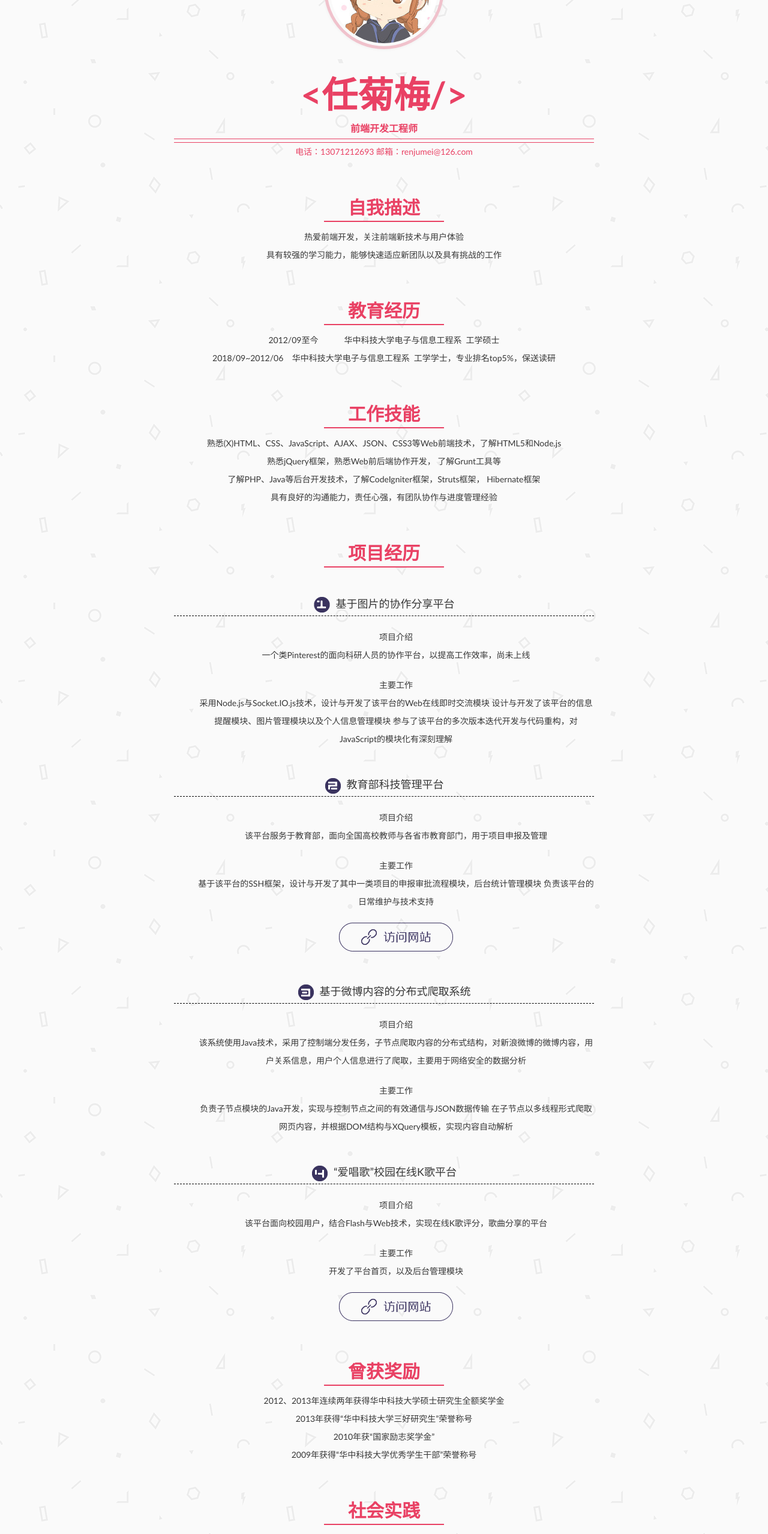
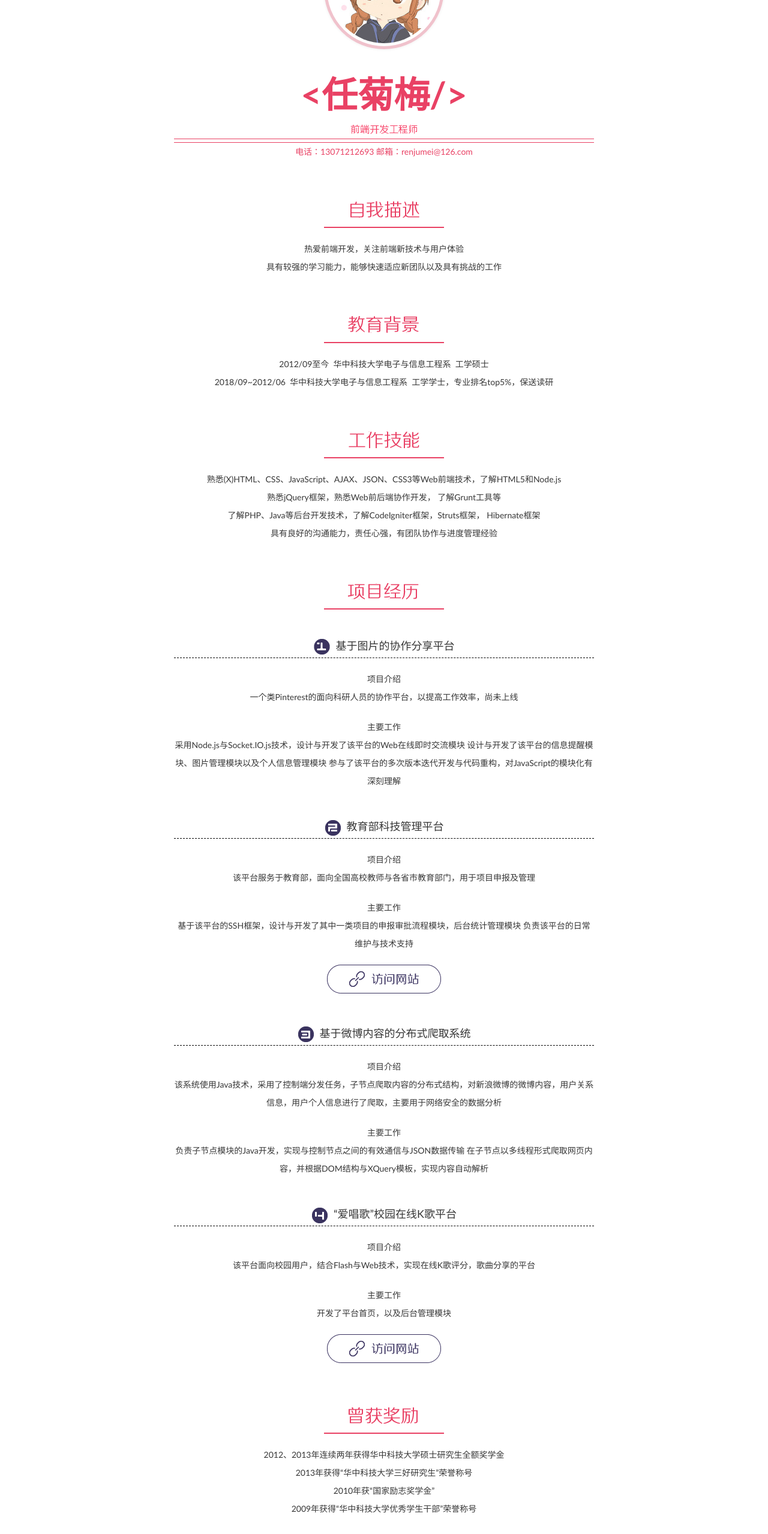
Before and after one commit to youjuzi/youjuzi.github.io, a plain HTML site: page index.html in a window 1280 px wide. Shown: the part 240-2797 px from the top of the page at 60% size. Drawn offline with Linux system fonts and the light colour scheme.

Commit message:
update my cv secondly

```diff
--- a/index.html
+++ b/index.html
@@ -20,7 +20,7 @@
         <div class="line-border">
           <img src="images/0.jpg"/>
           <h1 id="project_title"><任菊梅/></h1>
-          <h6>前端开发工程师</h6>
+          <h6><em class="work-title"></em></h6>
         </div>
       </div>
       <p>电话：13071212693 邮箱：renjumei@126.com</p>
@@ -32,22 +32,22 @@
   <div id="main_content_wrap" class="outer">
     <section id="main_content" class="inner">
 
-      <h3>自我描述</h3>
+      <h3><em class="dl-title-content dl-title-self"></em></h3>
       <p>热爱前端开发，关注前端新技术与用户体验</p>
       <p>具有较强的学习能力，能够快速适应新团队以及具有挑战的工作</p>
 
 
-      <h3>教育经历</h3>
-      <p>2012/09至今&nbsp;&nbsp;&nbsp;&nbsp;&nbsp;&nbsp;&nbsp;&nbsp;&nbsp;&nbsp;&nbsp;&nbsp;华中科技大学电子与信息工程系&nbsp;&nbsp;工学硕士</p>
-      <p>2018/09~2012/06&nbsp;&nbsp;&nbsp;&nbsp;华中科技大学电子与信息工程系&nbsp;&nbsp;工学学士，专业排名top5%，保送读研</p>
+      <h3><em class="dl-title-content dl-title-edu"></em></h3>
+      <p>2012/09至今&nbsp;&nbsp;华中科技大学电子与信息工程系&nbsp;&nbsp;工学硕士</p>
+      <p>2018/09~2012/06&nbsp;&nbsp;华中科技大学电子与信息工程系&nbsp;&nbsp;工学学士，专业排名top5%，保送读研</p>
 
-      <h3>工作技能</h3>
+      <h3><em class="dl-title-content dl-title-work"></em></h3>
       <p>熟悉(X)HTML、CSS、JavaScript、AJAX、JSON、CSS3等Web前端技术，了解HTML5和Node.js</p>
       <p>熟悉jQuery框架，熟悉Web前后端协作开发， 了解Grunt工具等</p>
       <p>了解PHP、Java等后台开发技术，了解CodeIgniter框架，Struts框架， Hibernate框架</p>
       <p>具有良好的沟通能力，责任心强，有团队协作与进度管理经验</p>
 
-      <h3>项目经历</h3>
+      <h3><em class="dl-title-content dl-title-projects"></em></h3>
       <dl>
         <dt><em class="project-title-icon icon-1"></em>基于图片的协作分享平台</dt>
         <dd>
@@ -105,13 +105,13 @@
         <dd><a href="http://www.ichangge.net" target="_blank"></a></dd>
       </dl>
 
-      <h3>曾获奖励</h3>
+      <h3><em class="dl-title-content dl-title-award"></em></h3>
       <p>2012、2013年连续两年获得华中科技大学硕士研究生全额奖学金</p>
       <p>2013年获得“华中科技大学三好研究生”荣誉称号</p>
       <p>2010年获“国家励志奖学金”</p>
       <p>2009年获得“华中科技大学优秀学生干部”荣誉称号</p>
 
-      <h3>社会实践</h3>
+      <h3><em class="dl-title-content dl-title-social"></em></h3>
       <p>2012.09至今 担任华中科技大学电信系留学生班主任，负责留学生教务学习等相关事宜</p>
       <p>2012.02 ~ 2012.07 担任华中科技大学电信系本科教务科助管，协助教务科负责人处理本科生日常教务</p>
     </section>
--- a/stylesheets/stylesheet.css
+++ b/stylesheets/stylesheet.css
@@ -1,11 +1,15 @@
 body {
   box-sizing: border-box;
-  background: url('../images/geometry.png') repeat top;
+  /*background: url('../images/geometry.png') repeat top;*/
   color:#373737;
   font-size: 16px;
   font-family: 微软雅黑, 'Myriad Pro', Calibri, Helvetica, Arial, sans-serif;
   line-height: 1.5;
   -webkit-font-smoothing: antialiased;
+}
+em {
+  display: inline-block;
+  vertical-align: middle;
 }
 h1, h2, h3, h4, h5, h6, p, dl {
   padding: 0;
@@ -16,7 +20,8 @@ h1 {
   font-size: 60px;
 }
 h3 {
-  margin: 55px auto 10px;
+  margin: 55px auto 20px;
+  padding-bottom: 10px;
   width: 200px;
   font-size: 30px;
   color: #e94164;
@@ -45,6 +50,7 @@ dt {
   border-bottom: 1px dashed #000;
 }
 dd {
+  margin: 0;
   margin-top: 20px;
 }
 dd a {
@@ -90,6 +96,37 @@ img {
 #header_wrap img {
   margin: 50px auto 30px;
 }
+.work-title {
+  width: 112px;
+  height: 17px;
+  background: url('../images/work-title.png') center center no-repeat;
+}
+.dl-title-content {
+  width: 120px;
+  height: 28px;
+  background: url('../images/dl-title-content.png') center center no-repeat;
+}
+.dl-title-self {
+  background-position: 0 0;
+}
+.dl-title-edu {
+  background-position: 0 -28px;
+}
+.dl-title-work {
+  background-position: 0 -55px;
+}
+.dl-title-projects {
+  height: 27px;
+  background-position: 0 -83px;
+}
+.dl-title-award {
+  height: 27px;
+  background-position: 0 -110px;
+}
+.dl-title-social {
+  height: 27px;
+  background-position: 0 -139px;
+}
 .project-title-icon {
   display: inline-block;
   margin-right: 10px;
@@ -118,23 +155,24 @@ img {
 }
 .social_wrap {
   margin: 0 auto;
-  width: 180px;
+  width: 220px;
 }
 .social-icon {
   display: inline-block;
-  width: 85px;
-  height: 85px;
+  margin: 0 10px;
+  width: 86px;
+  height: 86px;
   background: url('../images/social-icon.png') 0 0 no-repeat;
 }
 .icon-github {
   background-position: 0 0;
 }
 .icon-github:hover {
-  background-position: -85px 0;
+  background-position: -87px 0;
 }
 .icon-weibo {
-  background-position: 0 -85px;
+  background-position: 0 -86px;
 }
 .icon-weibo:hover {
-  background-position: -85px -85px;
+  background-position: -87px -86px;
 }
```
Also changed, not shown: images/dl-title-content.png (added), images/dl-title-line.png (added), images/name.png (added), images/social-icon.png, images/work-title.png (added).
